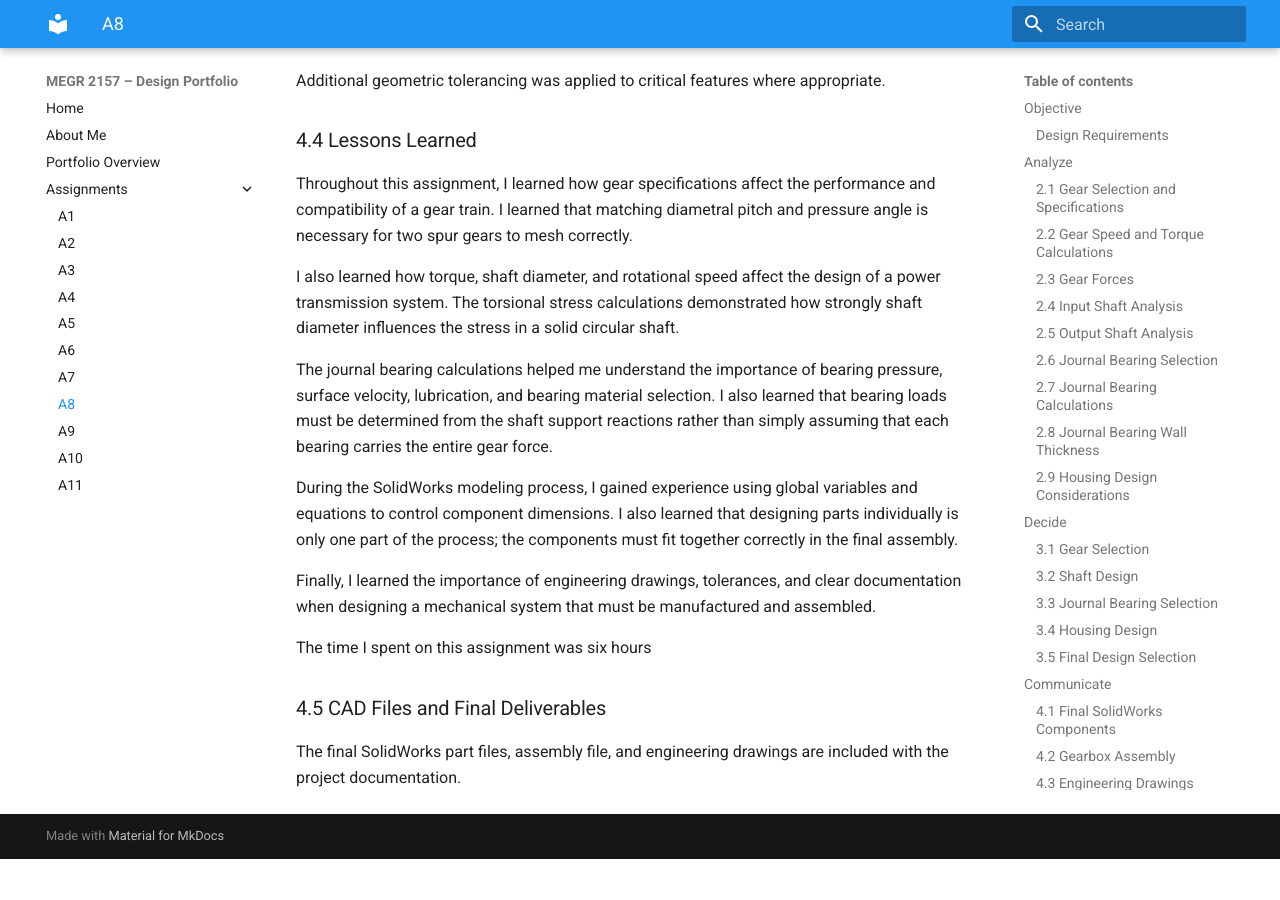
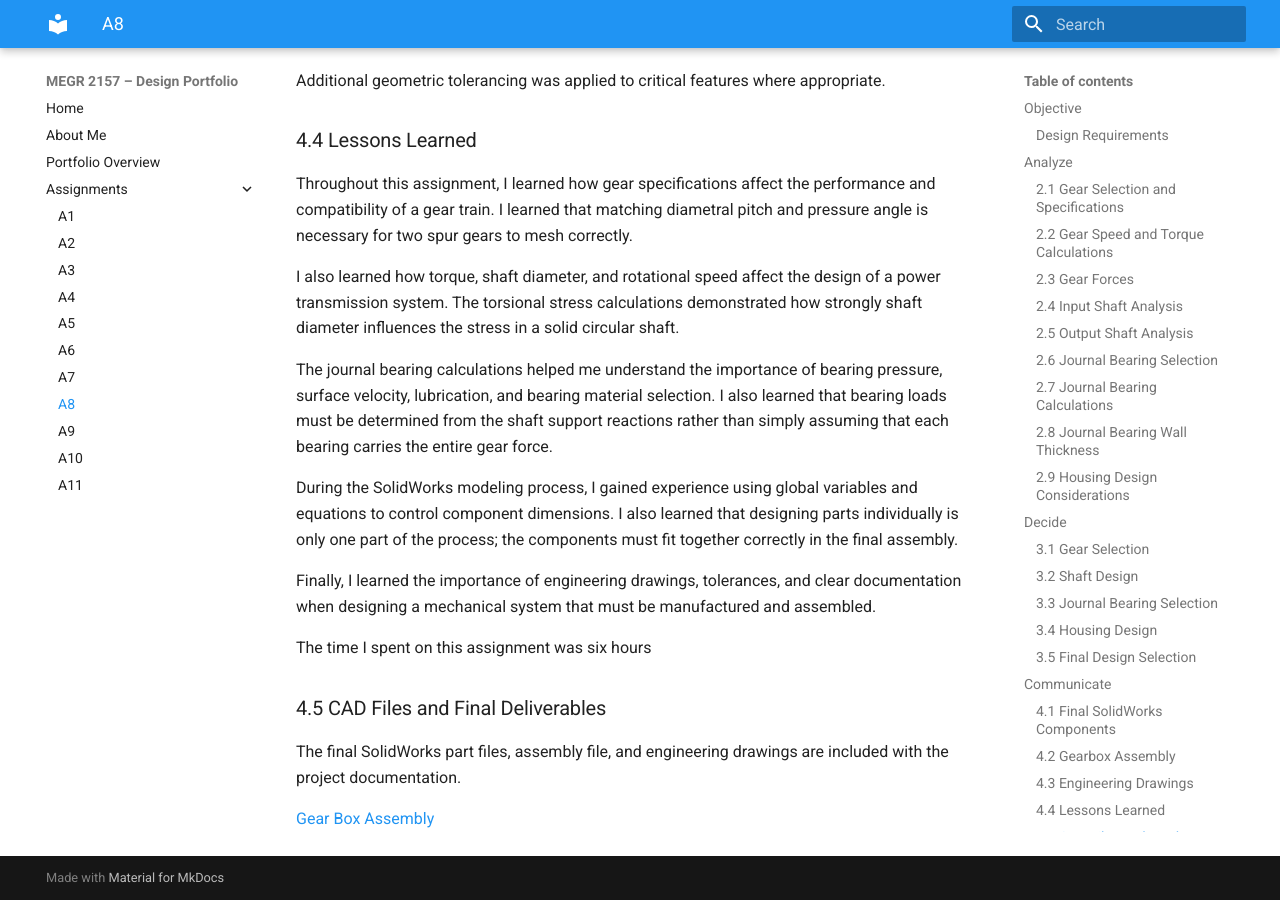
Before and after one commit to rsmith367-ux/design-projects-portfolio, an MkDocs documentation site: the page built from docs/assignments/A08/index.md, in a window 1280 px wide and 900 px high, scrolled down 17626 px. Built offline with MkDocs 1.6.1 and Material for MkDocs 9.7.7, drawn with Linux system fonts in a browser that asks for light colours; before the commit the page ends 18485 px from its top, so only the background shows below that.

Commit message:
Update index.md

```diff
--- a/docs/assignments/A08/index.md
+++ b/docs/assignments/A08/index.md
@@ -323,3 +323,5 @@ The time I spent on this assignment was six hours
 ### 4.5 CAD Files and Final Deliverables
 
 The final SolidWorks part files, assembly file, and engineering drawings are included with the project documentation.
+
+[Gear Box Assembly](A8_gearBoxAssem.zip)
```
